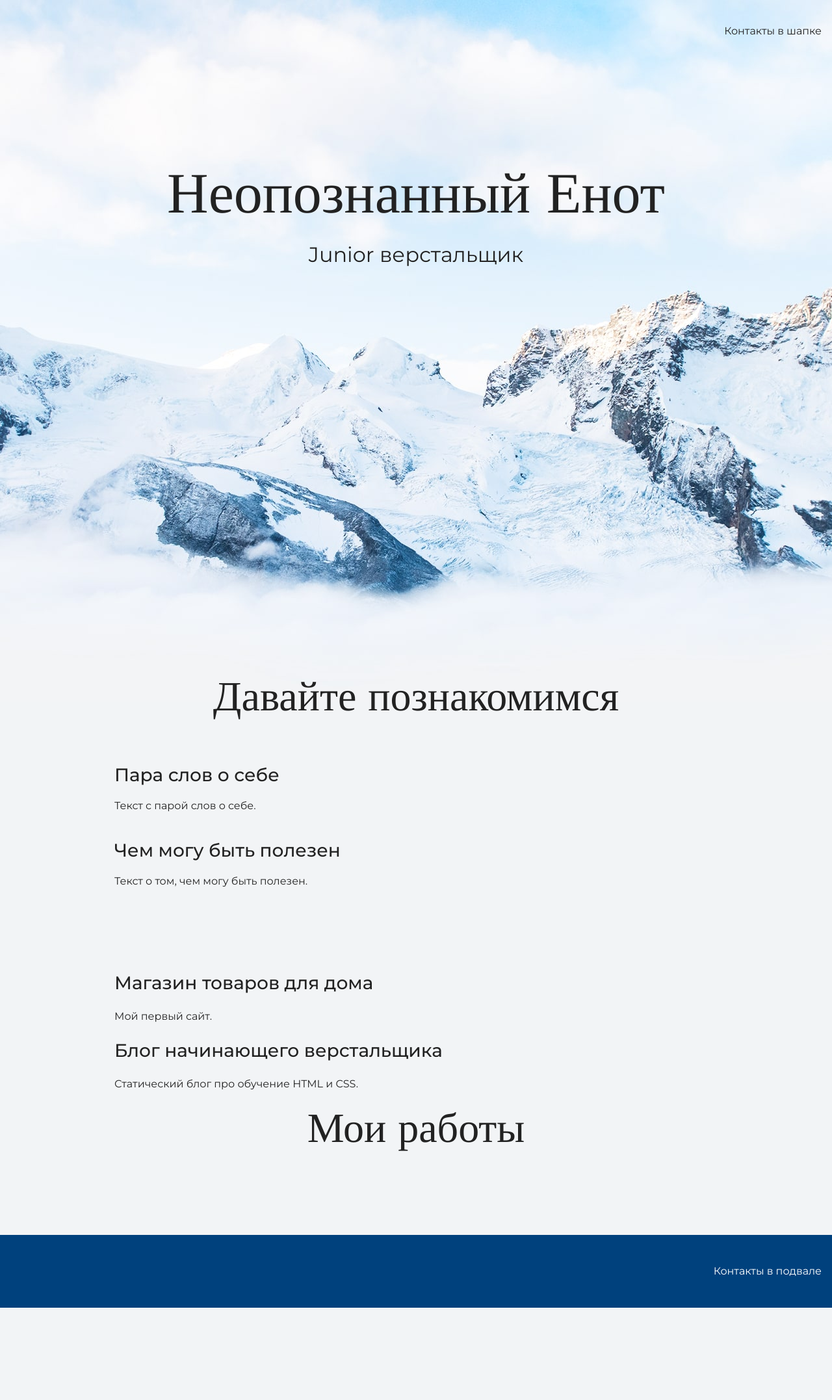
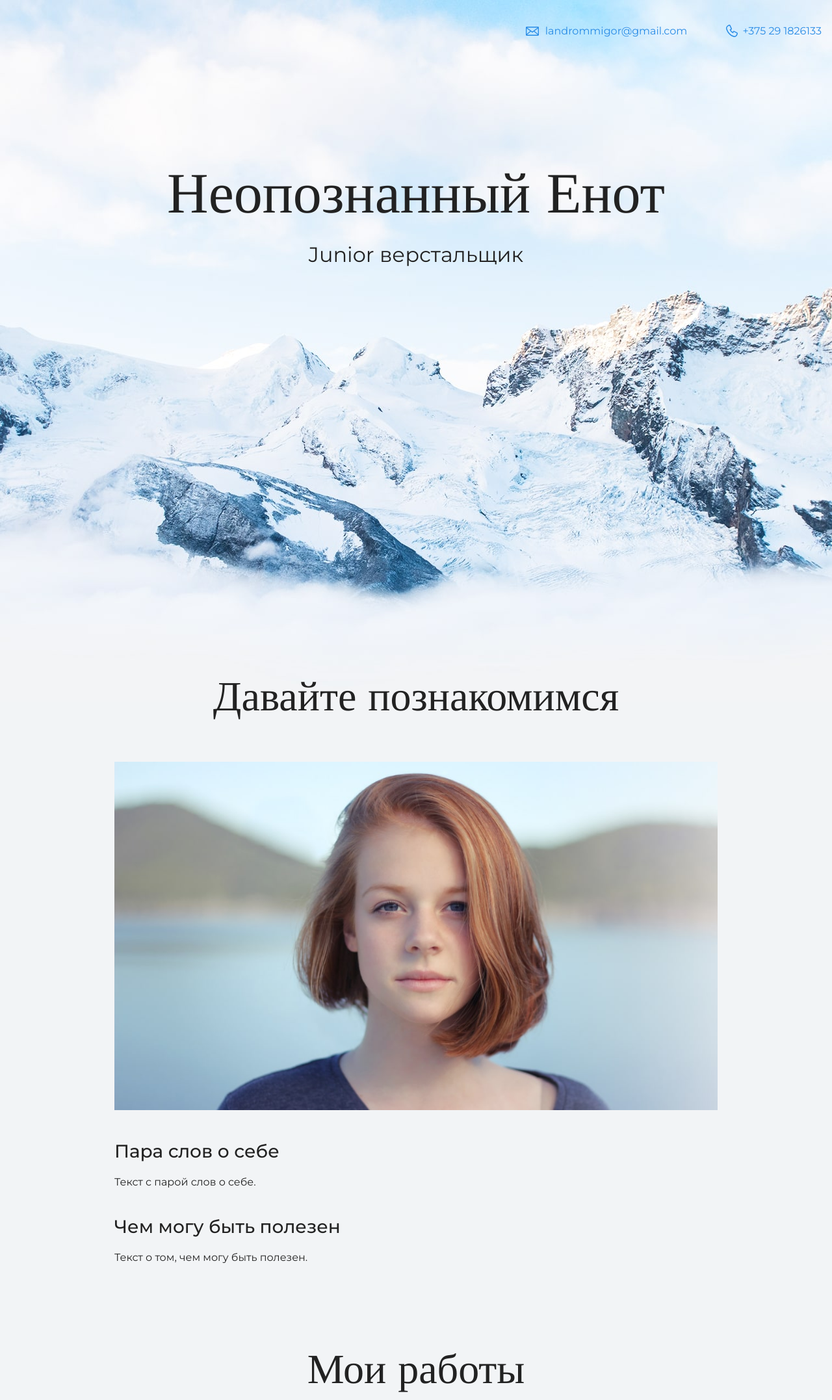
Before and after one commit to Landromm/landromm.github.io, a plain HTML site: page index.html in a window 1280 px wide. Shown: the top 2154 px of the page at 65% size. Before the commit the page ends 2012 px from the top, so only its background shows below. Drawn offline with nearby package versions, Linux system fonts and the light colour scheme.

Commit message:
change index.html

```diff
--- a/index.html
+++ b/index.html
@@ -13,7 +13,8 @@
 <body>
 	<header class="page-header">
 		<div class="container">
-			Контакты в шапке
+			<a class="header-email" href="mailto:landrommigor@gmail.com">landrommigor@gmail.com</a>
+			<a class="header-phone" href="tel:+375291826133">+375 29 1826133</a>
 		</div>
 	</header>
 
@@ -27,6 +28,9 @@
 	<section class="intro">
 		<div class="container">
 			<h2 class="subheading">Давайте познакомимся</h2>
+			<figure class="user-image">
+				<img src="files/user.jpg" width="928" height="536" alt="Тестовое фото-заглушка">
+			</figure>
 			<h3>Пара слов о себе</h3>
 			<p>Текст с парой слов о себе.</p>
 			<h3>Чем могу быть полезен</h3>
@@ -35,18 +39,24 @@
 	</section>
 
 	<section class="portfolio">
+		<h2 class="subheading">Мои работы</h2>
+
 		<div class="container">
+			<figure class="project-image">
+				<img src="files/project.jpg" width="928" height="536" alt="Cайт магазина товаров для дома">
+			</figure>
 			<h3>Магазин товаров для дома</h3>
 			<p>Мой первый сайт.</p>
+			<a class="button" href="source/project/index.html">Открыть страницу</a>
 			<h3>Блог начинающего верстальщика</h3>
 			<p>Статический блог про обучение HTML и CSS.</p>
 		</div>
-		<h2 class="subheading">Мои работы</h2>
 	</section>
 
 	<footer class="page-footer">
 		<div class="container">
-			Контакты в подвале
+			<a class="footer-email" href="mailto:landrommigor@gmail.com">landrommigor@gmail.com</a>
+			<a class="footer-phone" href="tel:+375291826133">+375 29 1826133</a>
 		</div>
 	</footer>
 </body>
```
